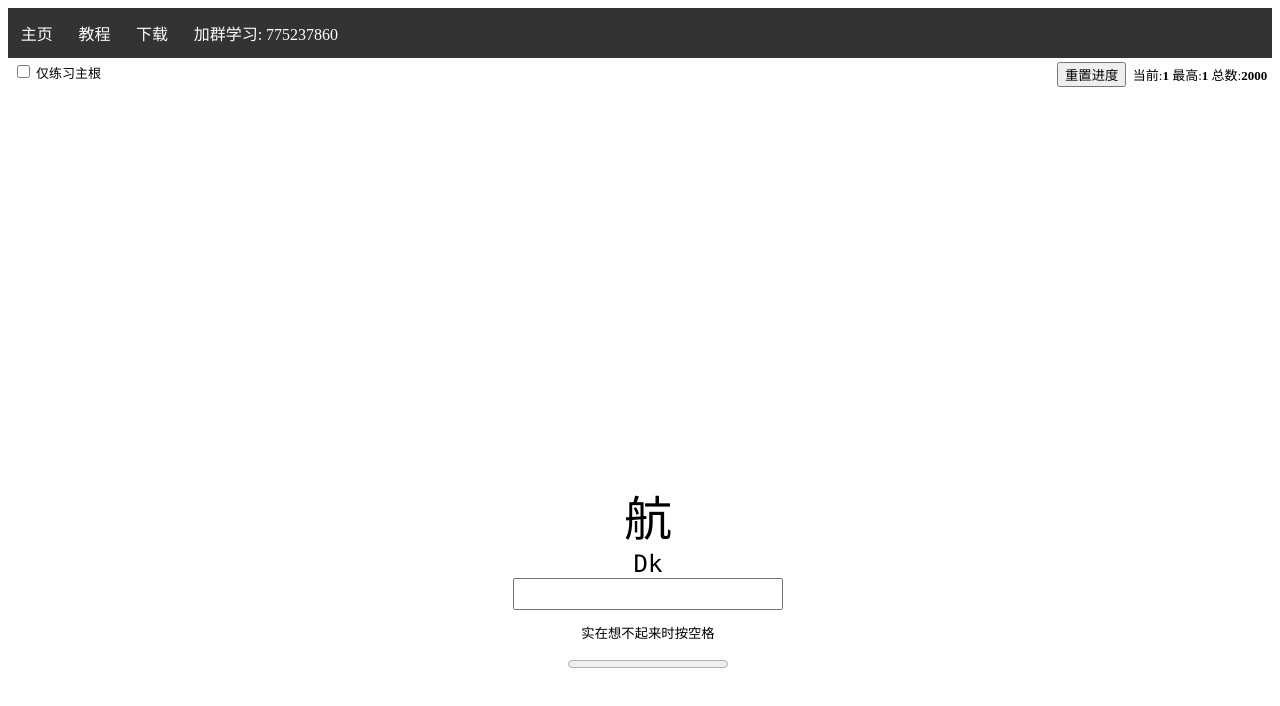
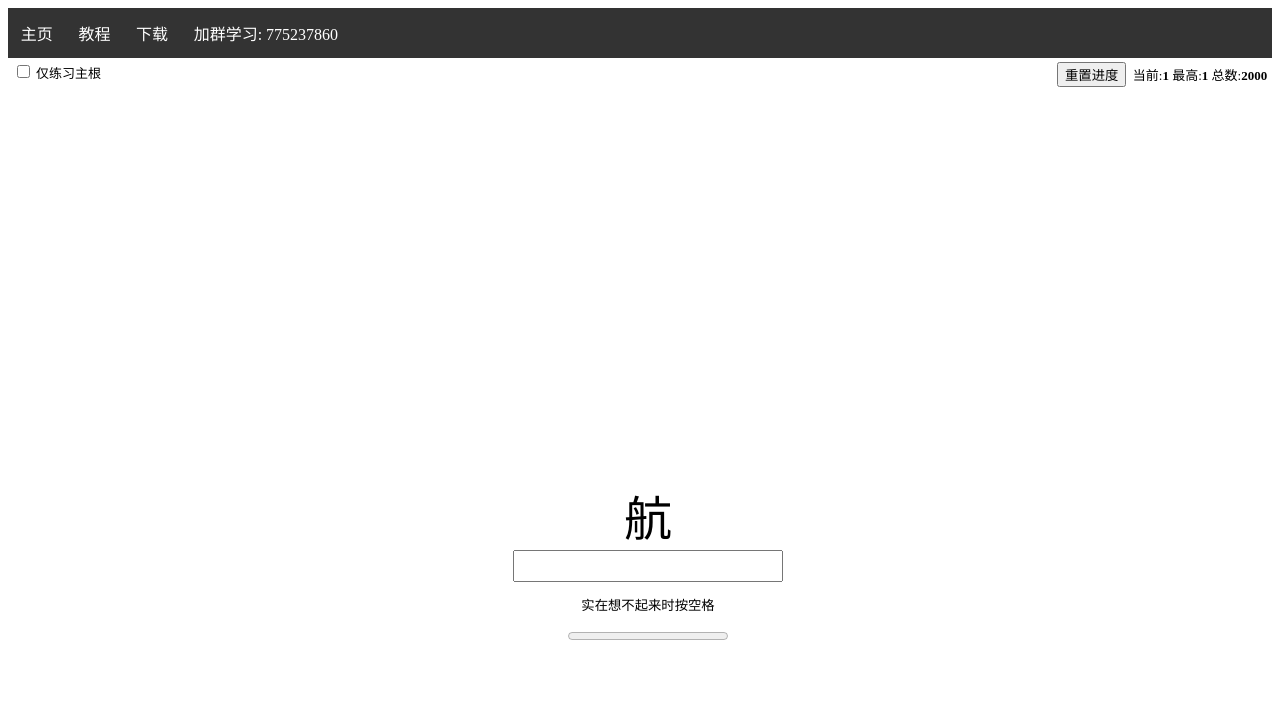
Before and after one commit to lvyww/tigerinput.github.io, a plain HTML site: page index.html in a window 1280 px wide. Drawn offline with Linux system fonts and the light colour scheme.

Commit message:
Update index.html

```diff
--- a/index.html
+++ b/index.html
@@ -1,8 +1,6 @@
 <!DOCTYPE html>
 
-<html lang="en">
-<head>
-    <meta http-equiv="Content-Type" content="text/html; charset=UTF-8">
+<html lang="en"><head><meta http-equiv="Content-Type" content="text/html; charset=UTF-8">
 
 
     <title>🐅🐎</title>
@@ -11,16 +9,14 @@
 </head>
 
 
+
 <body>
 
 	<ul>
 		<li><a class="active" href="#">主页</a></li>
-    <li>
-        <a href="https://publish.obsidian.md/csj-obsidian/1+-+Archives/Input+Method/%E8%99%8E%E7%A0%81/%E8%99%8E%E7%A0%81%E6%95%99%E7%A8%8B">教程</a>
-    </li>
+		<li><a href="https://publish.obsidian.md/csj-obsidian/1+-+Archives/Input+Method/%E8%99%8E%E7%A0%81/%E8%99%8E%E7%A0%81%E6%95%99%E7%A8%8B">教程</a></li>
 		<li><a href="http://huma.ysepan.com/">下载</a></li>
-    <li><a href="https://jq.qq.com/?_wv=1027&k=9HbSlI3Z">加群学习: 775237860</a></li>
-    </li>
+		<li><a href="https://jq.qq.com/?_wv=1027&k=9HbSlI3Z">加群学习: 775237860</a></li></li>
 	</ul>
 
 <div class="top">
@@ -34,28 +30,31 @@
 	</div>
 
 
-    <div class="floatright">
-        <button onclick="clearProgress()">重置进度</button>
-        <span>
-			&nbsp;当前:<strong id="cur">1</strong>&nbsp;最高:<strong id="max">1</strong>&nbsp;总数:<strong
-                id="all">241</strong>
+
+	<div  class="floatright">
+		<button  onclick="clearProgress()">重置进度</button>
+		<span >
+			&nbsp;当前:<strong id="cur">1</strong>&nbsp;最高:<strong id="max">1</strong>&nbsp;总数:<strong id="all">241</strong>
 		</span>
 	</div>
 
 </div>
 
 
+
+
 <div class="center80">
-    <p id="root">口〇</p>
-    <p id="code">Dk</p>
+		<p id="root" >a</p>
 
-    <input id="input" type="text" oninput="inputChanged()">
+		<input id="input" type="text" >
 
 
 	<p id="tip">实在想不起来时按空格</p>
 	<progress id="progress" value="1" max="241"></progress>
 
 </div>
+
+
 
 
 	<style>
@@ -87,6 +86,7 @@
 		}
 
 
+
         @font-face {
             font-family: TumanPUA;
             src: url("TumanPUA.ttf");
@@ -100,23 +100,18 @@
 		width: 100%;
 	}
 
-    #code {
-        font-family: Consolas, Lucida Console, Helvetica, Arial, Times New Roman, Georgia, sans-serif, serif;
-        margin: auto;
-        font-size: 1.5rem;
-        text-align: center;
-        width: 100%;
-    }
 
 		#tip {
 			font-size: smaller;
 		}
 
 
+
 		.center80 {
             margin: auto;
 			position: absolute;
             top: 60%;
+
 
 
 			text-align: center;
@@ -142,6 +137,7 @@
 		}
 
 
+
 		.floatright {
             margin: 0.3rem;
             text-align: center;
@@ -149,6 +145,7 @@
 			clear: right;
 
 		}
+
 
 
         #input {
@@ -166,5 +163,7 @@
     <script src="practice.js"></script>
 
 
+
+
 </body>
 </html>
```
Lines whose indentation alone changed are shown as unchanged.
